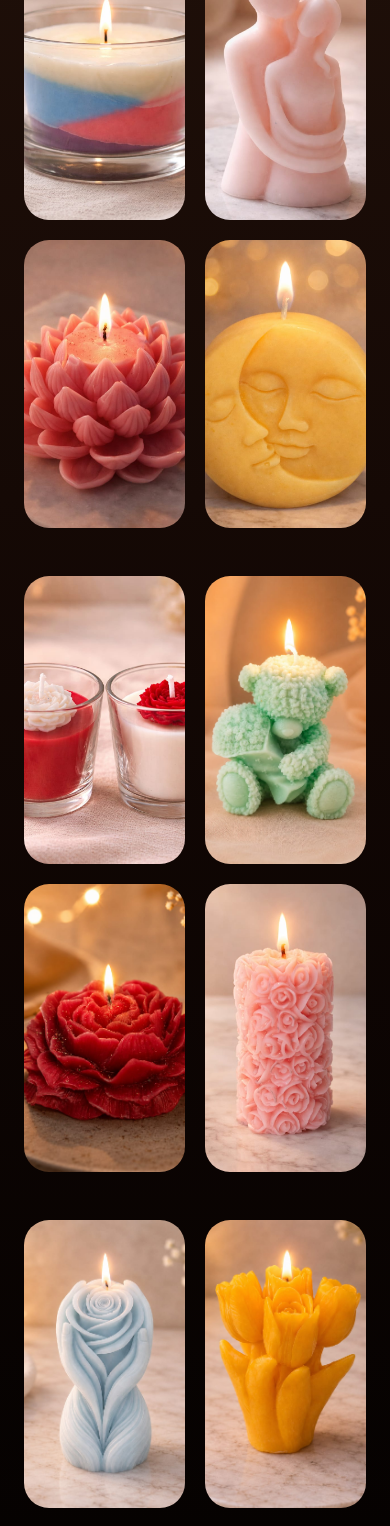
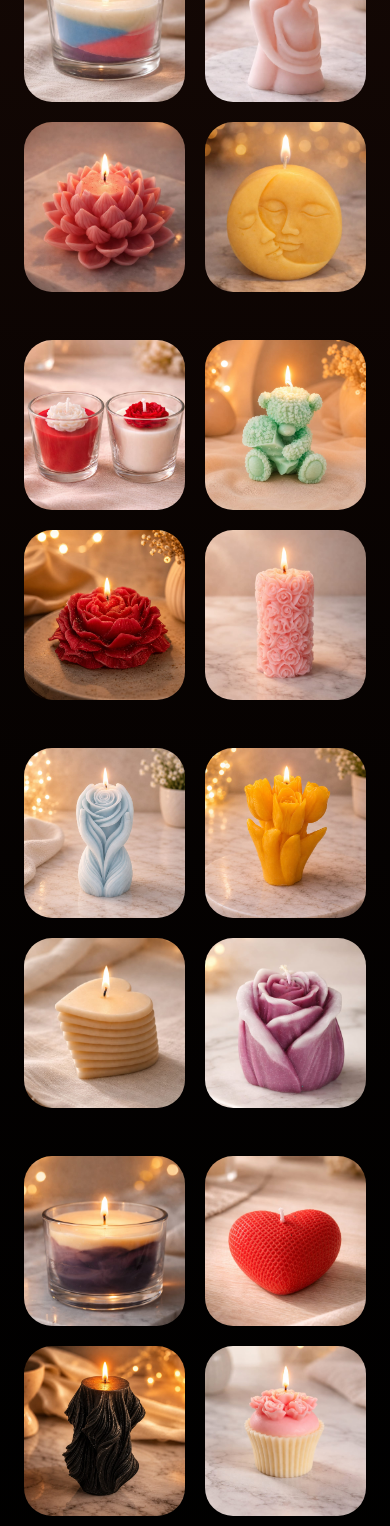
Before and after one commit to nabhanshee/house-of-glow, a React (Vite) app: page / in a window 390 px wide. Shown: the part 4900-6426 px from the top of the page. Built offline with nearby package versions, Linux system fonts and the light colour scheme.

Commit message:
improved mobile gallery images

```diff
--- a/src/App.jsx
+++ b/src/App.jsx
@@ -206,22 +206,22 @@ function App() {
 
           <img
             src="/Glass_1.jpeg"
-            className="rounded-[25px] h-72 w-full object-cover"
+            className="rounded-[28px] w-full md:h-72 h-[170px] object-cover"
           />
 
           <img
             src="/Couple.jpeg"
-            className="rounded-[25px] h-72 w-full object-cover"
+            className="rounded-[28px] w-full md:h-72 h-[170px] object-cover"
           />
 
           <img
             src="/Lotus.jpeg"
-            className="rounded-[25px] h-72 w-full object-cover"
+            className="rounded-[28px] w-full md:h-72 h-[170px] object-cover"
           />
 
           <img
             src="/Sun_Moon.jpeg"
-            className="rounded-[25px] h-72 w-full object-cover"
+            className="rounded-[28px] w-full md:h-72 h-[170px] object-cover"
           />
 
         </div>
@@ -232,22 +232,22 @@ function App() {
 
           <img
             src="/Candle1.jpeg"
-            className="rounded-[25px] h-72 w-full object-cover"
+            className="rounded-[28px] w-full md:h-72 h-[170px] object-cover"
           />
 
           <img
             src="/Candle2.jpeg"
-            className="rounded-[25px] h-72 w-full object-cover"
+            className="rounded-[28px] w-full md:h-72 h-[170px] object-cover"
           />
 
           <img
             src="/Candle3.jpeg"
-            className="rounded-[25px] h-72 w-full object-cover"
+            className="rounded-[28px] w-full md:h-72 h-[170px] object-cover"
           />
 
           <img
             src="/Candle11.jpeg"
-            className="rounded-[25px] h-72 w-full object-cover"
+            className="rounded-[28px] w-full md:h-72 h-[170px] object-cover"
           />
 
         </div>
@@ -259,22 +259,22 @@ function App() {
 
           <img
             src="/Candle5.jpeg"
-            className="rounded-[25px] h-72 w-full object-cover"
+            className="rounded-[28px] w-full md:h-72 h-[170px] object-cover"
           />
 
           <img
             src="/Candle6.jpeg"
-            className="rounded-[25px] h-72 w-full object-cover"
+            className="rounded-[28px] w-full md:h-72 h-[170px] object-cover"
           />
 
           <img
             src="/Candle10.jpeg"
-            className="rounded-[25px] h-72 w-full object-cover"
+            className="rounded-[28px] w-full md:h-72 h-[170px] object-cover"
           />
 
           <img
             src="/Candle8.jpeg"
-            className="rounded-[25px] h-72 w-full object-cover"
+            className="rounded-[28px] w-full md:h-72 h-[170px] object-cover"
           />
 
         </div>
@@ -286,22 +286,22 @@ function App() {
 
           <img
             src="/Candle9.jpeg"
-            className="rounded-[25px] h-72 w-full object-cover"
+            className="rounded-[28px] w-full md:h-72 h-[170px] object-cover"
           />
 
           <img
             src="/Candle7.jpeg"
-            className="rounded-[25px] h-72 w-full object-cover"
+            className="rounded-[28px] w-full md:h-72 h-[170px] object-cover"
           />
 
           <img
             src="/Candle4.jpeg"
-            className="rounded-[25px] h-72 w-full object-cover"
+            className="rounded-[28px] w-full md:h-72 h-[170px] object-cover"
           />
 
           <img
             src="/Candle12.jpeg"
-            className="rounded-[25px] h-72 w-full object-cover"
+            className="rounded-[28px] w-full md:h-72 h-[170px] object-cover"
           />
 
         </div>
```
